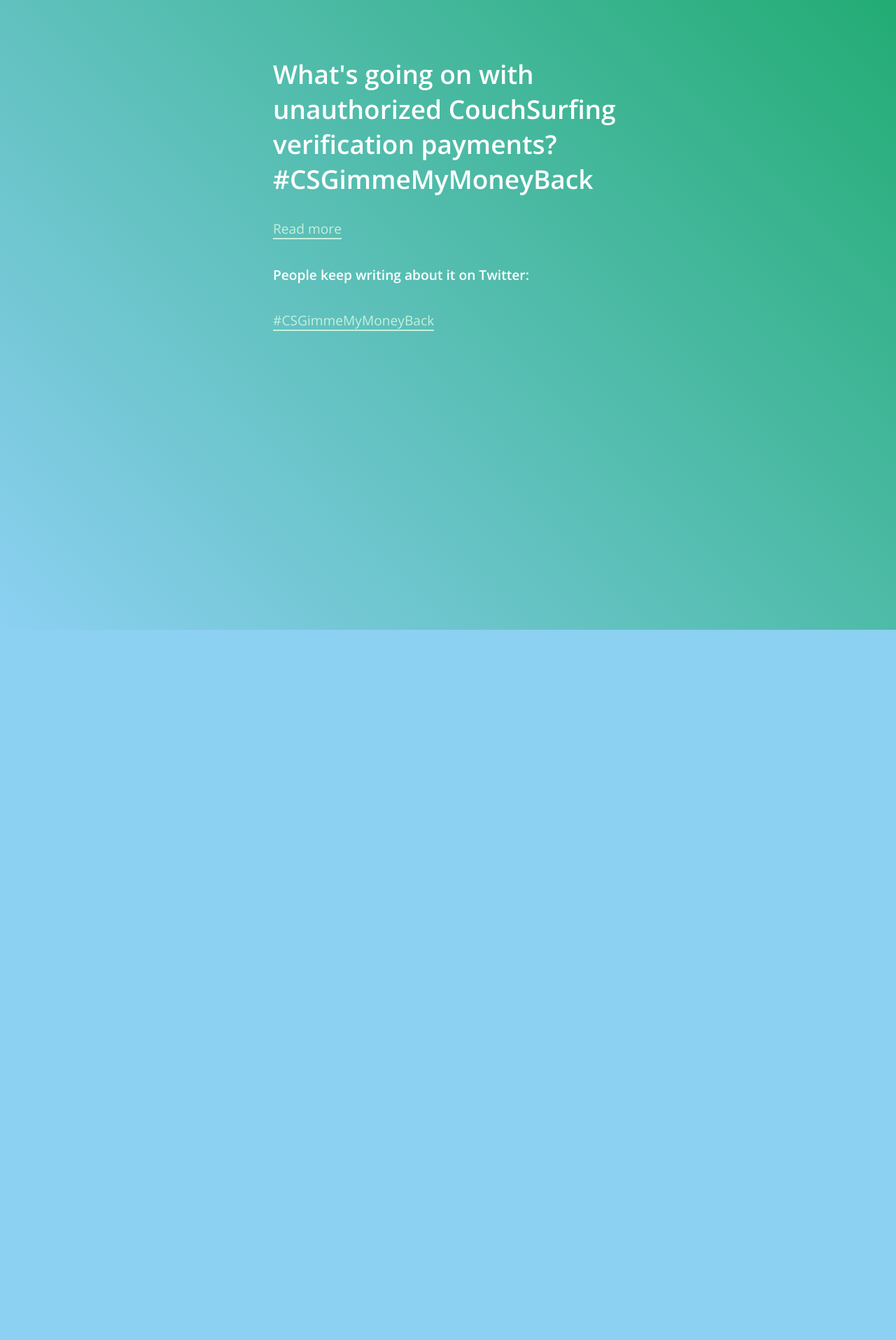
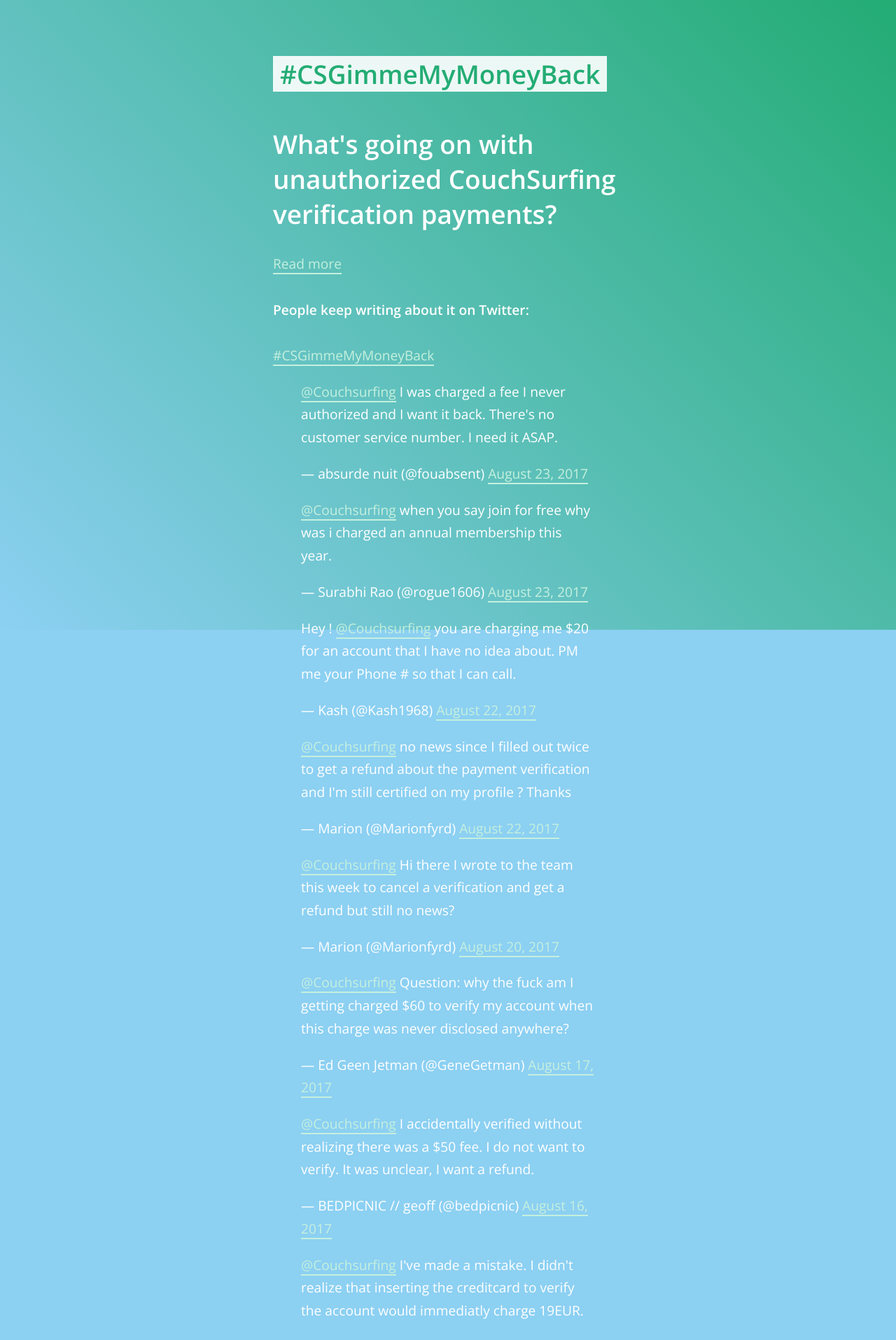
Before and after one commit to simison/simison.github.io, a Jekyll site: the page unauthorized-cs-verification-payments/index.html, which Jekyll copies as it is, in a window 1280 px wide. Shown: the top 1915 px of the page at 70% size. Built offline with Jekyll 4.4.1, drawn with Linux system fonts in a browser that asks for light colours; comment, search, counter and statistics services are not loaded; before the commit the page ends 900 px from its top, so only the background shows below that; some of the changed text lies outside the part shown.

Commit message:
Update index.html

```diff
--- a/unauthorized-cs-verification-payments/index.html
+++ b/unauthorized-cs-verification-payments/index.html
@@ -3,7 +3,7 @@
 <head>
   <meta charset="utf-8">
   <title>What's going on with unauthorized CouchSurfing verification payments?</title>
-  <meta name="description" content="Information about unauthorized CouchSurfing verification payments. There is an alternative.">
+  <meta name="description" content="Information about unauthorized CouchSurfing verification payments. #CSGimmeMyMoneyBack (There is an alternative.)">
   <link href="//fonts.googleapis.com/css?family=Open+Sans:300,600" rel="stylesheet" type="text/css">
   <style>
   html, body {
@@ -78,13 +78,22 @@
     border-top: 2px solid #fff;
     color: #fff;
   }
+  .highlight {
+    background: rgba(255,255,255,0.9);
+    color: #23ac74;
+    padding: 0px 10px;
+  }
   </style>
 </head>
 <body>
   <div class="background"></div>
 
   <article>
-    <h1>What's going on with unauthorized CouchSurfing verification payments? #CSGimmeMyMoneyBack</h1>
+    <h1>
+      <span class="highlight">#CSGimmeMyMoneyBack</span>
+      <br><br>
+      What's going on with unauthorized CouchSurfing verification payments?
+    </h1>
 
     <a href="#" id="read_more_toggle" onClick="document.getElementById('read_more_toggle').style.display='none'; document.getElementById('read_more').style.display='block';">Read more</a>
 
@@ -105,7 +114,9 @@
     <strong>People keep writing about it on Twitter:</strong>
 
     <br><br>
-<!--
+
+    <a class="twitter-moment" href="https://twitter.com/i/moments/900365776133206016">#CSGimmeMyMoneyBack</a>
+
     <blockquote class="twitter-tweet" data-partner="tweetdeck"><p lang="en" dir="ltr"><a href="https://twitter.com/Couchsurfing">@Couchsurfing</a> I was charged a fee I never authorized and I want it back. There&#39;s no customer service number. I need it ASAP.</p>&mdash; absurde nuit (@fouabsent) <a href="https://twitter.com/fouabsent/status/900336193161834500">August 23, 2017</a></blockquote>
 
     <blockquote class="twitter-tweet" data-partner="tweetdeck"><p lang="en" dir="ltr"><a href="https://twitter.com/Couchsurfing">@Couchsurfing</a> when you say join for free why was i charged an annual membership this year.</p>&mdash; Surabhi Rao (@rogue1606) <a href="https://twitter.com/rogue1606/status/900327906785640449">August 23, 2017</a></blockquote>
@@ -163,9 +174,7 @@
     <blockquote class="twitter-tweet" data-lang="en"><p lang="en" dir="ltr">so <a href="https://twitter.com/Couchsurfing">@Couchsurfing</a> how much does verification actually cost? I am not seeing any prices on the page at all. No blue shaded box either.</p>&mdash; raincoaster (@raincoaster) <a href="https://twitter.com/raincoaster/status/801155919140753409">November 22, 2016</a></blockquote>
 
     <blockquote class="twitter-tweet" data-lang="en"><p lang="en" dir="ltr"><a href="https://twitter.com/Couchsurfing">@Couchsurfing</a> hey I&#39;ve paid 20$ on your website via my PayPal account. I thought your service was free...?</p>&mdash; Nicolas Van Muylder (@nicolasvanmu) <a href="https://twitter.com/nicolasvanmu/status/775943488437260288">September 14, 2016</a></blockquote>
-  -->
 
-    <a class="twitter-moment" href="https://twitter.com/i/moments/900365776133206016">#CSGimmeMyMoneyBack</a>
 
   </article>
 
```
